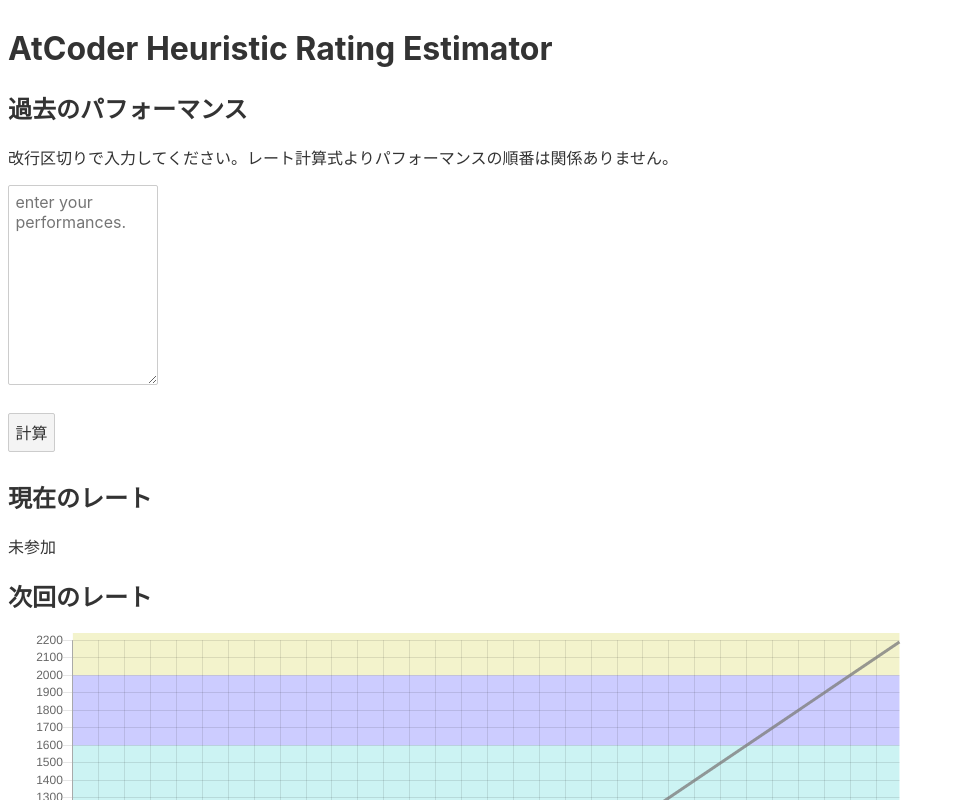
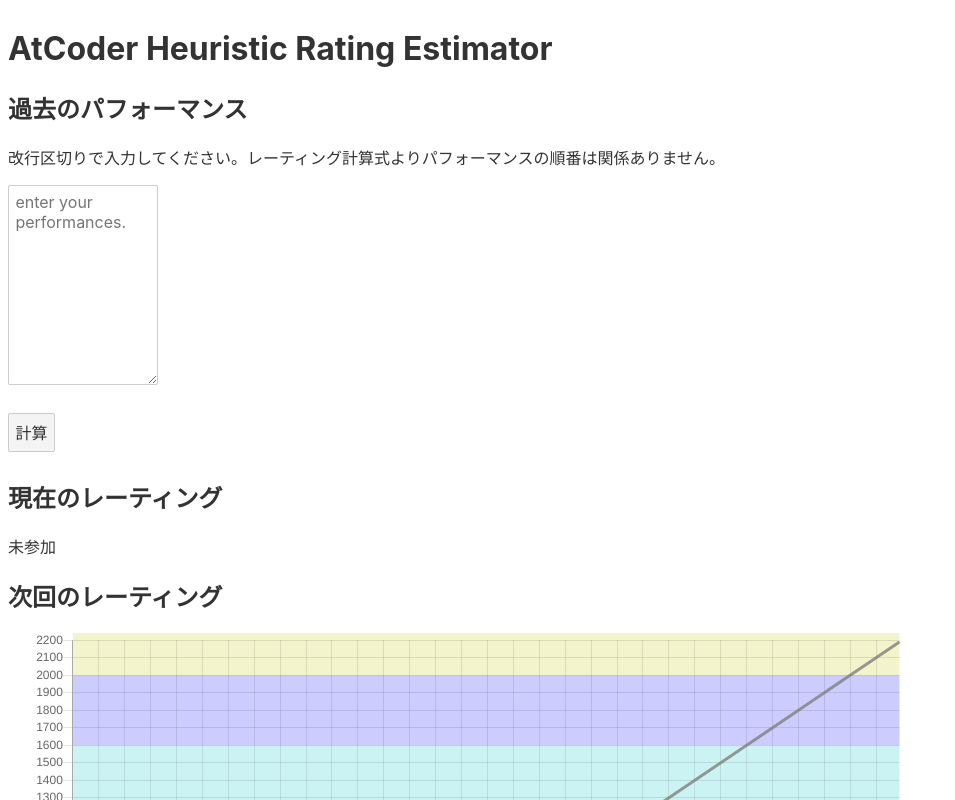
Before and after one commit to 3w36zj6/atcoder-heuristic-rating-estimator, a Svelte app: page / in a window 1280 px wide. Shown: the top 800 px of the page, without its empty margins (0-955 px from the left). Built offline with nearby package versions, Linux system fonts and the light colour scheme.

Commit message:
文章を修正

```diff
--- a/src/App.svelte
+++ b/src/App.svelte
@@ -181,7 +181,7 @@
 
   <h2>過去のパフォーマンス</h2>
   <p>
-    改行区切りで入力してください。レート計算式よりパフォーマンスの順番は関係ありません。
+    改行区切りで入力してください。レーティング計算式よりパフォーマンスの順番は関係ありません。
   </p>
   <p>
     <textarea
@@ -191,10 +191,10 @@
   </p>
   <p><button on:click={calculateButton}> 計算 </button></p>
 
-  <h2>現在のレート</h2>
+  <h2>現在のレーティング</h2>
   <p>{rate || "未参加"}</p>
 
-  <h2>次回のレート</h2>
+  <h2>次回のレーティング</h2>
   <div id="chart"><canvas bind:this={chartCanvas} /></div>
 
   <h2>View on GitHub</h2>
```
